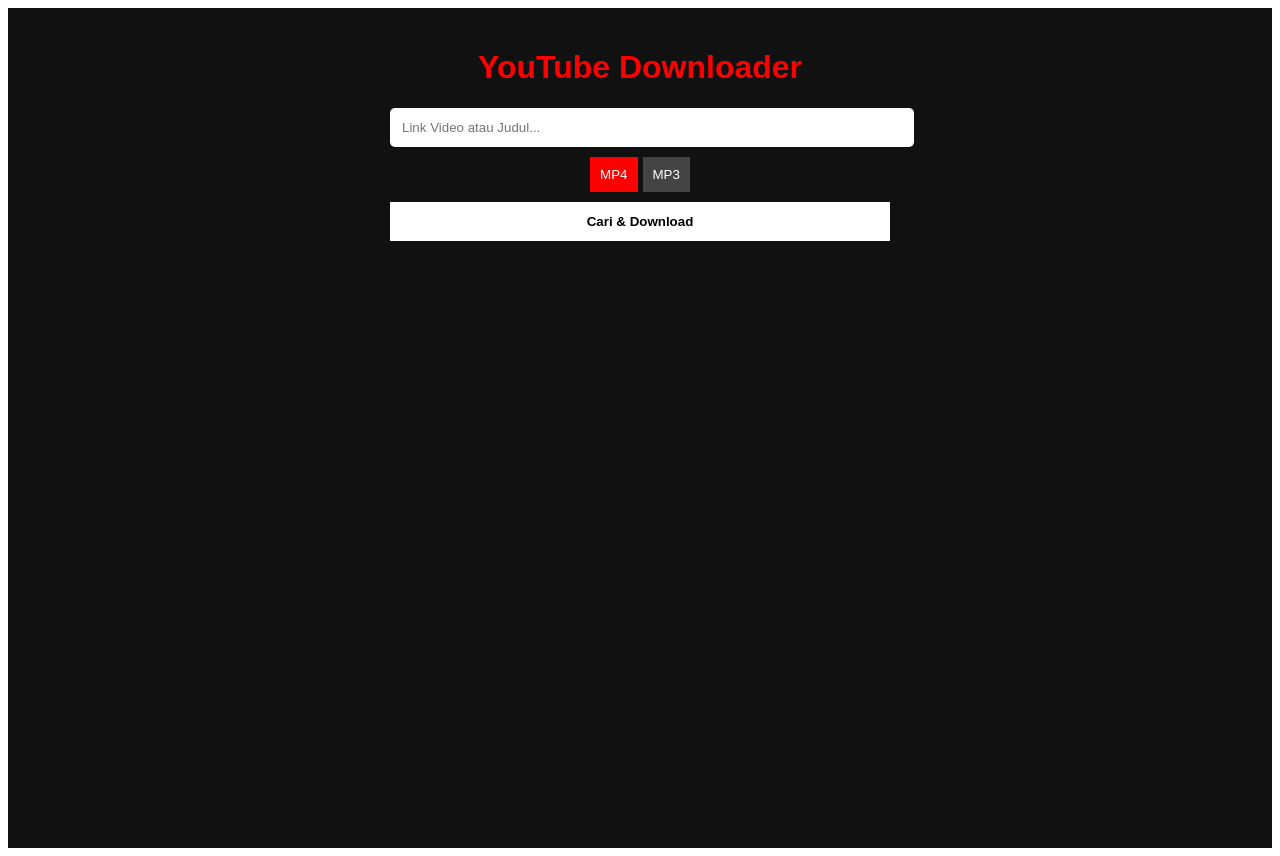
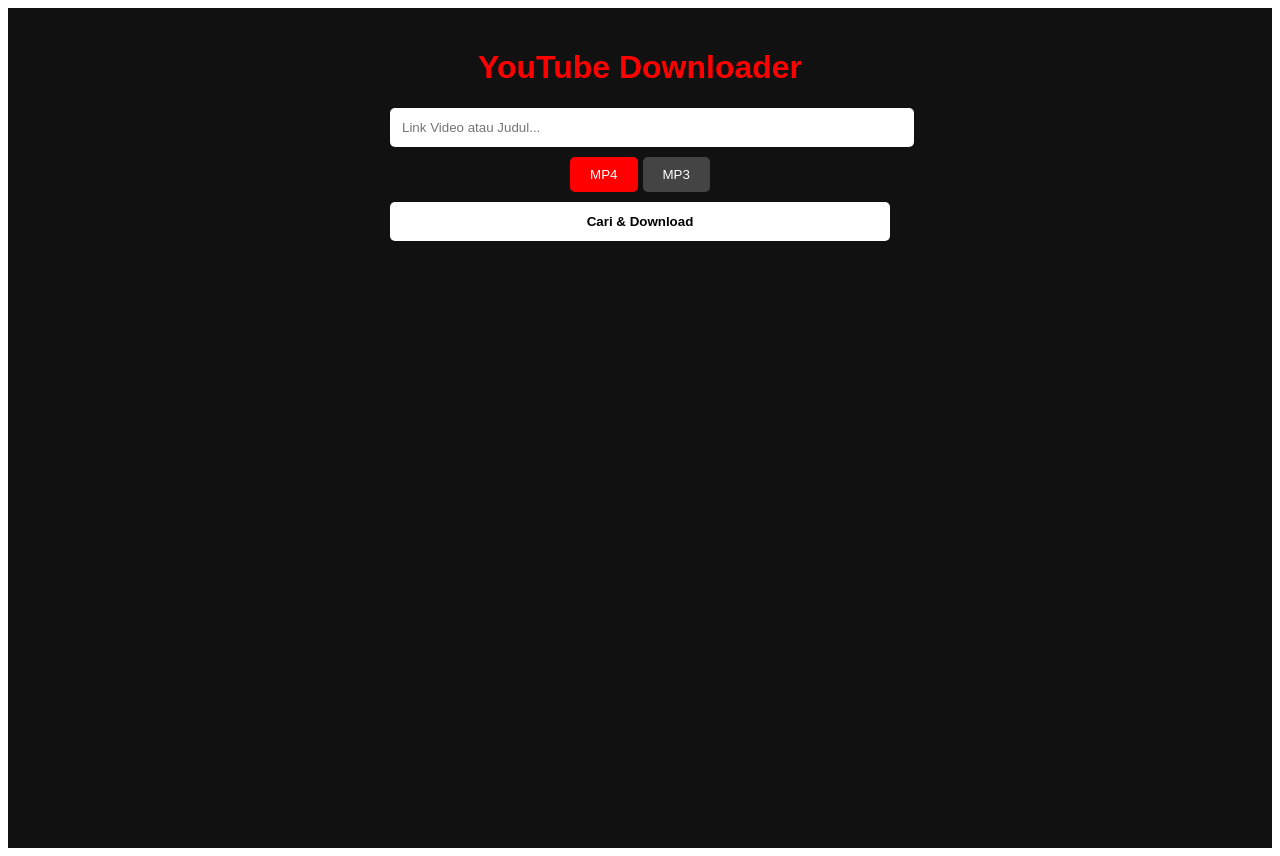
Before and after one commit to warungerik/yt, a Next.js app: page / in a window 1280 px wide. Built offline with nearby package versions, Linux system fonts and the light colour scheme.

Commit message:
first commit

```diff
--- a/pages/index.js
+++ b/pages/index.js
@@ -20,6 +20,17 @@
     setLoading(false);
   };
 
+  // Fungsi untuk mengatasi masalah 403 (Forbidden)
+  const triggerDownload = (url, filename) => {
+    const a = document.createElement('a');
+    a.href = url;
+    a.download = filename; // Memaksa browser mengunduh file
+    a.target = '_blank';
+    document.body.appendChild(a);
+    a.click();
+    document.body.removeChild(a);
+  };
+
   return (
     <div style={{ backgroundColor: '#111', color: '#fff', minHeight: '100vh', padding: '20px', fontFamily: 'sans-serif' }}>
       <div style={{ maxWidth: '500px', margin: '0 auto', textAlign: 'center' }}>
@@ -28,27 +39,33 @@
         <input
           placeholder="Link Video atau Judul..."
           value={input} onChange={(e) => setInput(e.target.value)}
-          style={{ width: '100%', padding: '12px', borderRadius: '5px', border: 'none', marginBottom: '10px' }}
+          style={{ width: '100%', padding: '12px', borderRadius: '5px', border: 'none', marginBottom: '10px', color: '#000' }}
         />
 
         <div style={{ marginBottom: '10px' }}>
-          <button onClick={() => setFormat('mp4')} style={{ padding: '10px', marginRight: '5px', background: format === 'mp4' ? '#f00' : '#444', color: '#fff', border: 'none' }}>MP4</button>
-          <button onClick={() => setFormat('mp3')} style={{ padding: '10px', background: format === 'mp3' ? '#f00' : '#444', color: '#fff', border: 'none' }}>MP3</button>
+          <button onClick={() => setFormat('mp4')} style={{ padding: '10px 20px', marginRight: '5px', background: format === 'mp4' ? '#f00' : '#444', color: '#fff', border: 'none', borderRadius: '5px', cursor: 'pointer' }}>MP4</button>
+          <button onClick={() => setFormat('mp3')} style={{ padding: '10px 20px', background: format === 'mp3' ? '#f00' : '#444', color: '#fff', border: 'none', borderRadius: '5px', cursor: 'pointer' }}>MP3</button>
         </div>
 
-        <button onClick={handleDownload} disabled={loading} style={{ width: '100%', padding: '12px', background: '#fff', color: '#000', fontWeight: 'bold', border: 'none', cursor: 'pointer' }}>
-          {loading ? 'Sabar...' : 'Cari & Download'}
+        <button onClick={handleDownload} disabled={loading} style={{ width: '100%', padding: '12px', background: '#fff', color: '#000', fontWeight: 'bold', border: 'none', borderRadius: '5px', cursor: 'pointer' }}>
+          {loading ? 'Sedang Memproses...' : 'Cari & Download'}
         </button>
 
         {result && (
           <div style={{ marginTop: '20px', background: '#222', padding: '15px', borderRadius: '10px' }}>
             <img src={result.thumbnail} style={{ width: '100%', borderRadius: '5px' }} />
-            <p style={{ margin: '10px 0' }}>{result.title}</p>
-            <a href={result.download} target="_blank" rel="noreferrer">
-              <button style={{ width: '100%', padding: '10px', background: '#28a745', color: '#fff', border: 'none', borderRadius: '5px', fontWeight: 'bold' }}>
-                Klik Simpan {result.type.toUpperCase()} {result.quality || ''}
-              </button>
-            </a>
+            <p style={{ margin: '15px 0', fontWeight: 'bold' }}>{result.title}</p>
+
+            <button
+              onClick={() => triggerDownload(result.download, `${result.title}.${result.type}`)}
+              style={{ width: '100%', padding: '12px', background: '#28a745', color: '#fff', border: 'none', borderRadius: '5px', fontWeight: 'bold', cursor: 'pointer' }}
+            >
+              Klik Simpan {result.type.toUpperCase()} {result.quality || ''}
+            </button>
+
+            <p style={{ fontSize: '12px', color: '#888', marginTop: '10px' }}>
+              *Jika muncul error 403, coba tahan tombol lalu pilih "Simpan Link".
+            </p>
           </div>
         )}
       </div>
```
